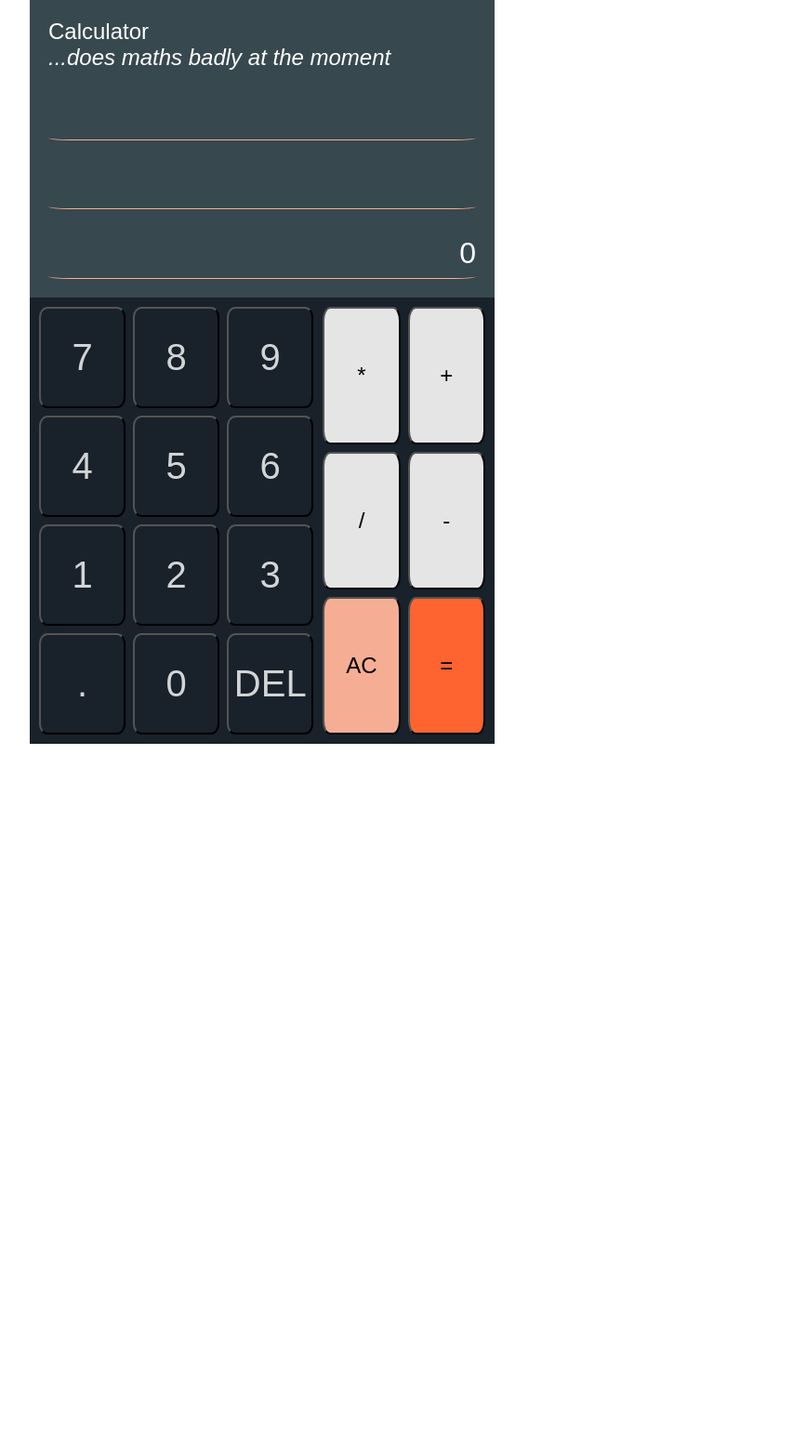
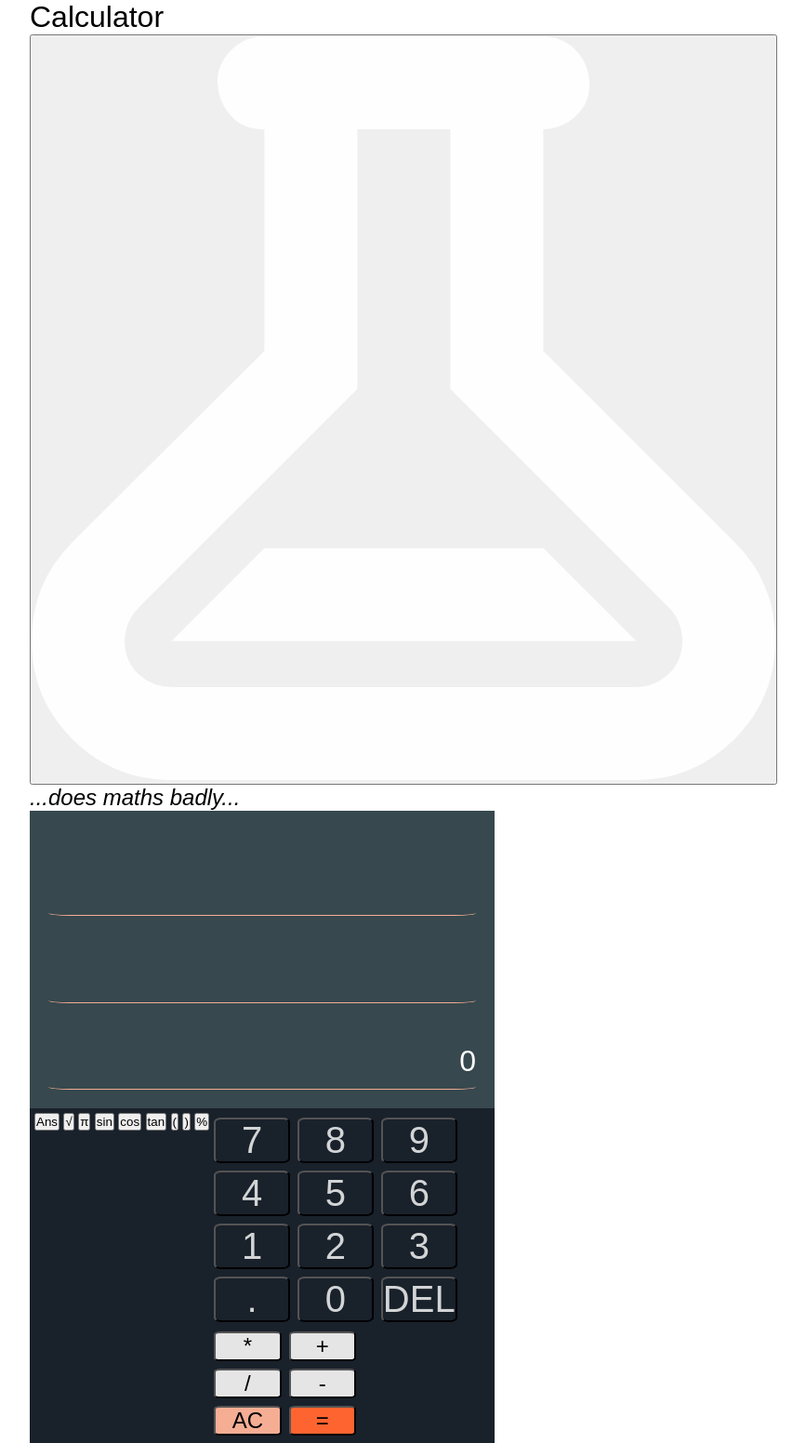
Before and after one commit to nmWolfe/calculator, a website built with Vite: page index.html in a window 1280 px wide. Shown: the top 1552 px of the page at 93% size, without its empty margins (358-1225 px from the left). Before the commit the page ends 800 px from the top, so only its background shows below. Built offline with nearby package versions, Linux system fonts and the light colour scheme; a web font is replaced by a local one.

Commit message:
Added new div with 'extended operator' class, and added footer w/ github link

```diff
--- a/index.html
+++ b/index.html
@@ -8,16 +8,34 @@
   </head>
   <body>
     <div class="wrapper">
+      <header>
+        <div class="nav">
+          <h1>Calculator</h1>
+          <button id="scientific-switch">
+            <img src="./src/assets/flask.svg" alt="scientific flask" />
+          </button>
+        </div>
+        <h2><i>...does maths badly...</i></h2>
+      </header>
       <section class="upper__section">
-        <div>
-          <h1>Calculator</h1>
-          <h2><i>...does maths badly at the moment</i></h2>
-        </div>
+        <div></div>
         <input type="text" class="output" />
         <input type="text" class="operator" />
         <input type="text" class="display" />
       </section>
       <section class="lower__section">
+        <div class="extended">
+          <button class="extended__operator" id="answer">Ans</button>
+          <button class="extended__operator" id="square-root">&#8730;</button>
+          <button class="extended__operator" id="pi">&pi;</button>
+          <button class="extended__operator" id="sin">sin</button>
+          <button class="extended__operator" id="cos">cos</button>
+          <button class="extended__operator" id="tan">tan</button>
+          <button class="extended__operator" id="bracket-left">(</button>
+          <button class="extended__operator" id="bracket-right">)</button>
+          <button class="extended__operator" id="percentage">%</button>
+        </div>
+        <div class="basic__keypad">
           <div class="keypad">
             <button class="keypad__value">7</button>
             <button class="keypad__value">8</button>
@@ -33,9 +51,6 @@
             <button id="delete">DEL</button>
           </div>
           <div class="arithmetic__main">
-          <!-- <button class="keypad__operator" id="bracket-left">(</button>
-          <button class="keypad__operator" id="bracket-right">)</button>
-          <button class="keypad__operator" id="percentage">%</button> -->
             <button class="keypad__operator" id="multiply">*</button>
             <button class="keypad__operator" id="add">+</button>
             <button class="keypad__operator" id="divide">/</button>
@@ -43,7 +58,11 @@
             <button class="clear__operator" id="clear">AC</button>
             <button class="result__operator" id="equals">=</button>
           </div>
+        </div>
       </section>
+      <footer>
+        <img src="./src/assets/github.svg" alt="" />
+      </footer>
     </div>
     <script type="module" src="/src/main.ts"></script>
   </body>
```
Lines whose indentation alone changed are shown as unchanged.
